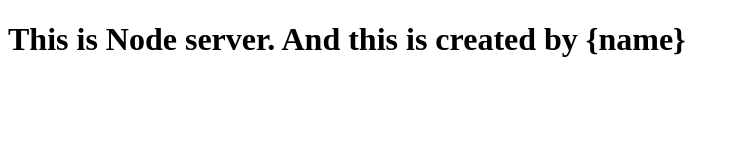
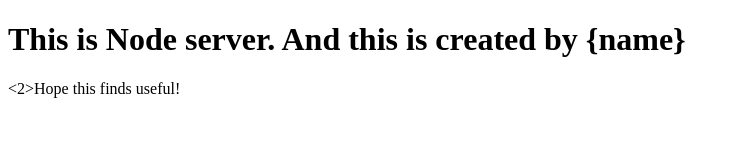
Before and after one commit to SanjayKumar-M/NodeJs-Experiments, a website: page html/index.html in a window 1280 px wide. Shown: the whole page, without its empty margins (0-740 px from the left). Drawn offline with Linux system fonts and the light colour scheme.

Commit message:
message update

```diff
--- a/html/index.html
+++ b/html/index.html
@@ -10,6 +10,7 @@
 
 <body>
     <h1>This is Node server. And this is created by {name}</h1>
+    <2>Hope this finds useful!</2>
 </body>
 
 </html>
```
